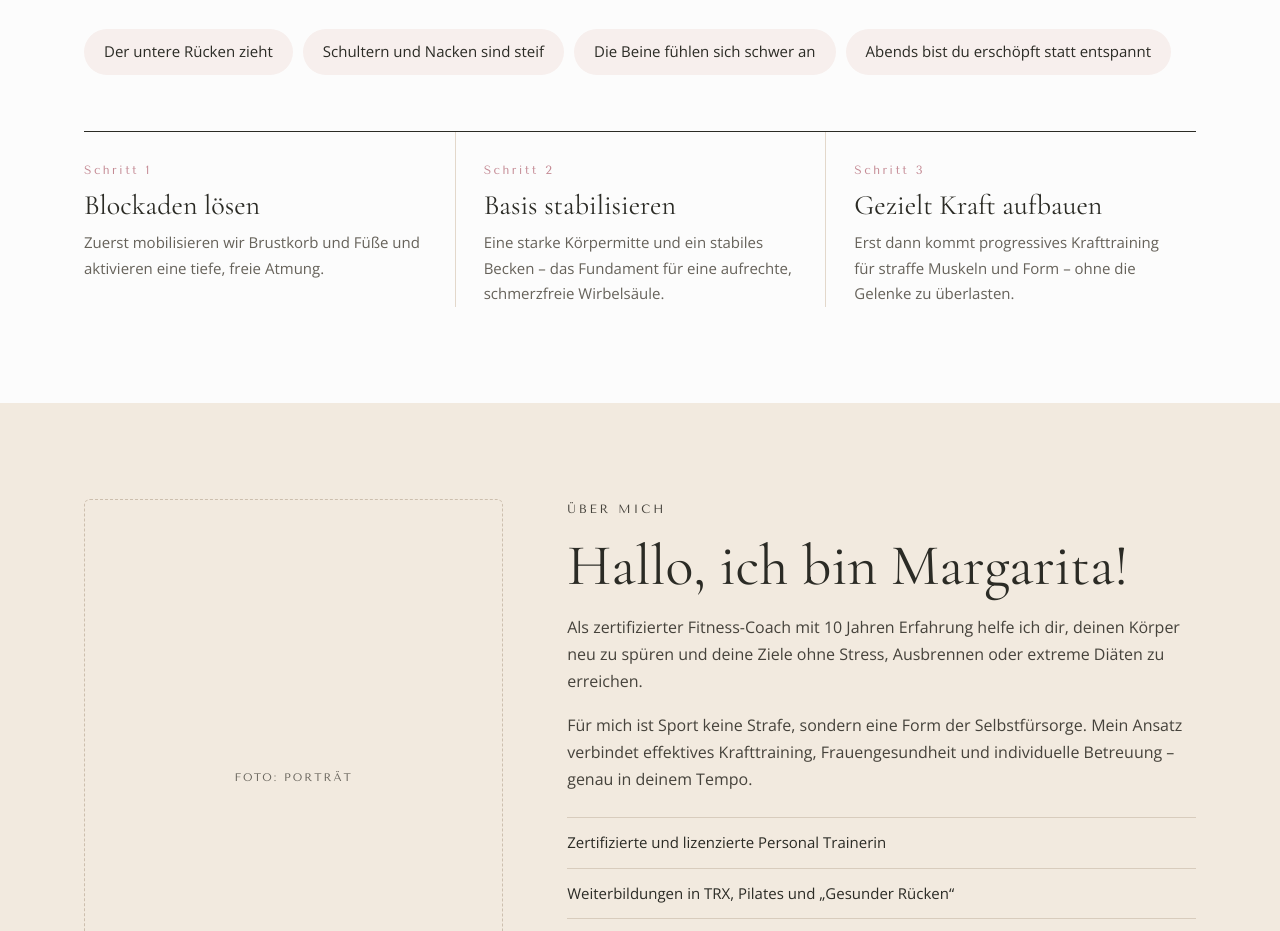
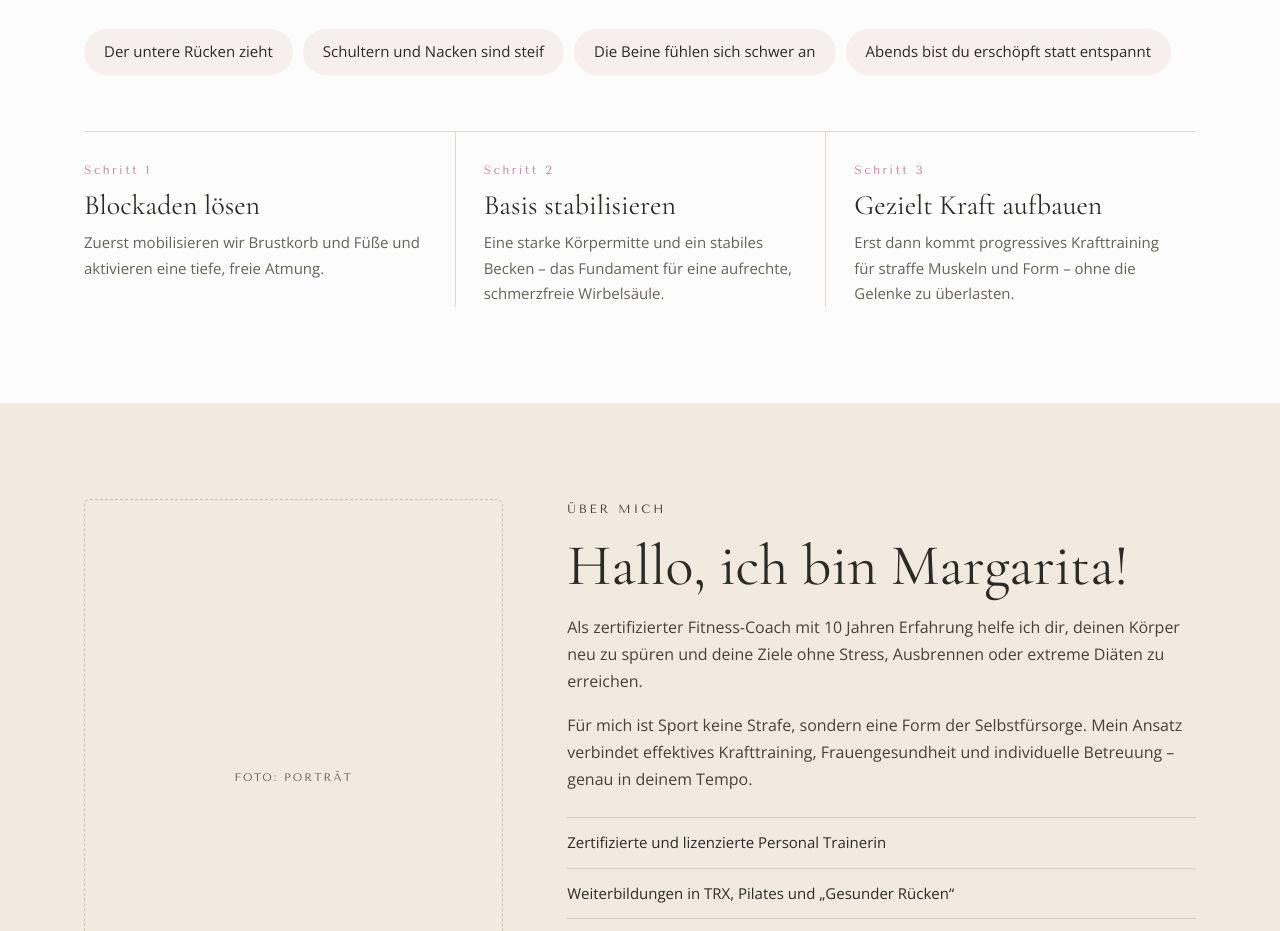
Before and after one commit to k5kristina/margarita-fitness-entwurf, a plain HTML site: page v3-kreativ.html in a window 1280 px wide. Shown: the part 1080-2011 px from the top of the page. Drawn offline with nearby package versions, Linux system fonts and the light colour scheme; a web font is replaced by a local one.

Commit message:
Entwurf 3: Trennlinie in Methode hell

```diff
--- a/v3-kreativ.html
+++ b/v3-kreativ.html
@@ -66,7 +66,7 @@
   /* problem → method (a real sequence, so numbered) */
   .pain{display:flex;flex-wrap:wrap;gap:10px;margin-bottom:56px}
   .pain li{list-style:none;background:var(--blush);border-radius:999px;padding:10px 20px;font-size:15px}
-  .method{display:grid;grid-template-columns:repeat(3,minmax(0,1fr));gap:0;border-top:1px solid var(--ink)}
+  .method{display:grid;grid-template-columns:repeat(3,minmax(0,1fr));gap:0;border-top:1px solid var(--line)}
   .method li{list-style:none;padding:28px 28px 0 0;display:grid;gap:10px;align-content:start}
   .method li + li{padding-left:28px;border-left:1px solid var(--line)}
   .method .step{font-family:var(--label);font-size:12px;letter-spacing:.2em;color:var(--rose)}
```
